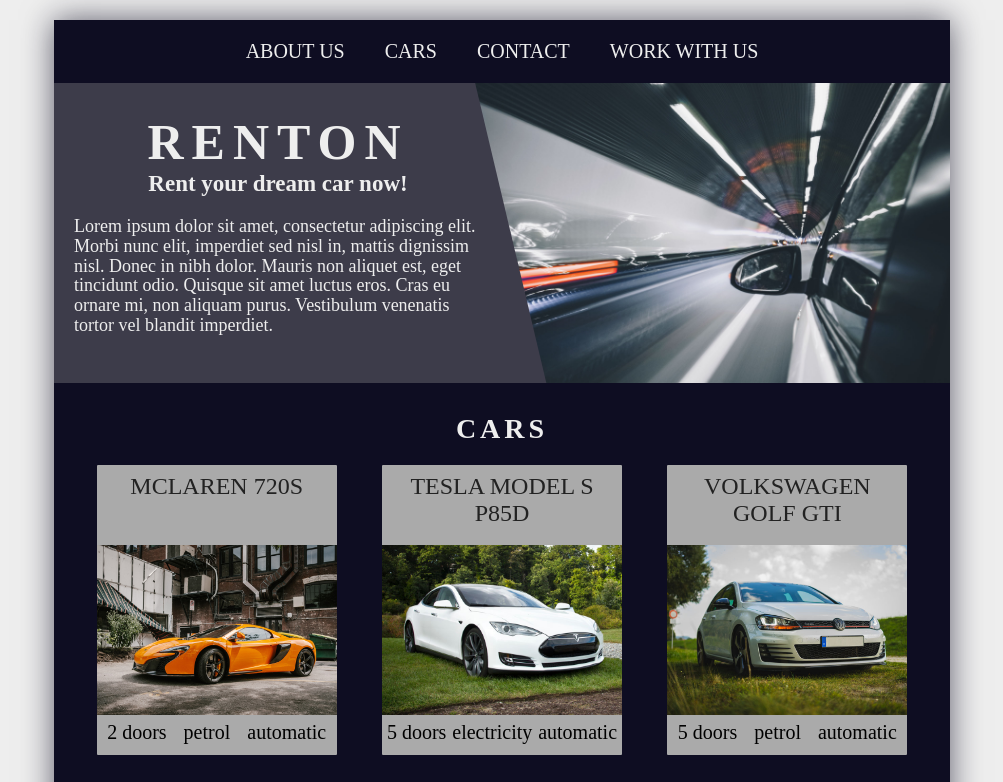
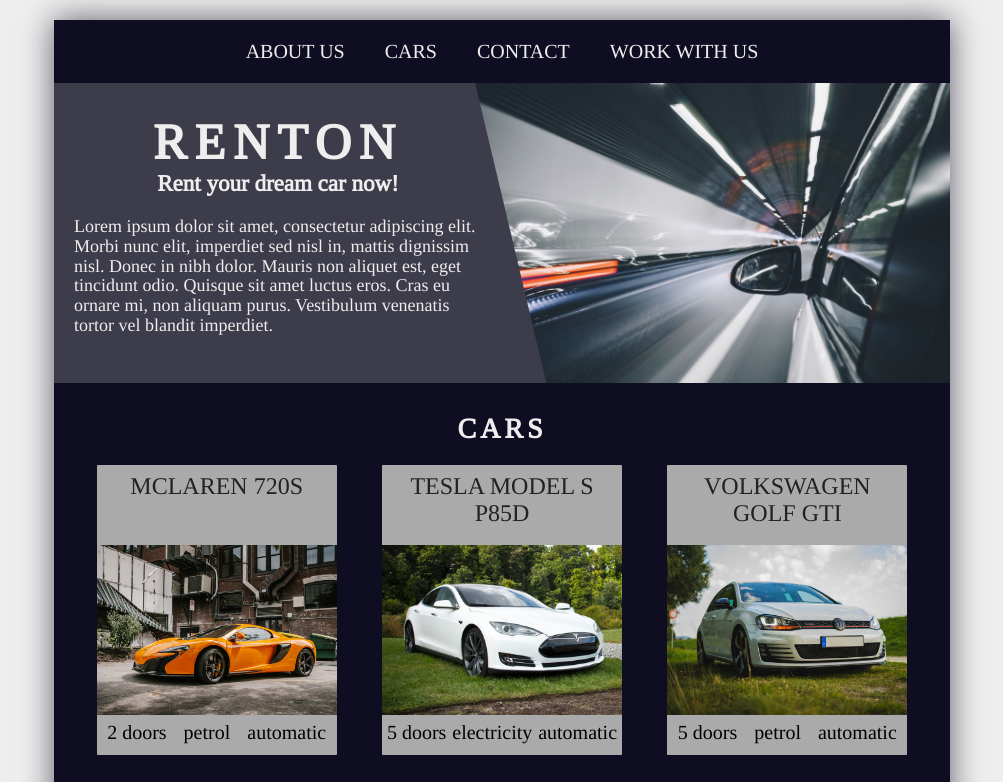
Before and after one commit to JohnyMielony07/Renton, a website: page index.html in a window 1280 px wide. Shown: the top 782 px of the page, without its empty margins (138-1141 px from the left). Drawn offline with Linux system fonts and the light colour scheme.

Commit message:
Add fonts

```diff
--- a/index.html
+++ b/index.html
@@ -5,6 +5,7 @@
     <meta charset="UTF-8">
     <meta name="viewport" content="width=device-width, initial-scale=1.0">
     <meta http-equiv="X-UA-Compatible" content="ie=edge">
+    <link href="https://fonts.googleapis.com/css?family=Tinos|Ubuntu" rel="stylesheet">
     <title>Renton | Sports Car Rental</title>
     <link rel="stylesheet" href="css/style.css">
 </head>
--- a/sass/_base.scss
+++ b/sass/_base.scss
@@ -23,6 +23,9 @@ $color-light-grey-3: #ccc;
 
 $color-font-grey-1: #777;
 
+$font-primary:'Tinos', serif;
+$font-display: 'Ubuntu', sans-serif;
+
 *,
 *::before,
 *::after {
@@ -38,6 +41,7 @@ html {
 body{
     //background-color: $color-secondary-1-1;
     background-color: $color-light-grey-1;
+    font-family: $font-primary;
 }
 
 .container {
```
Also changed, not shown: css/style.css.
